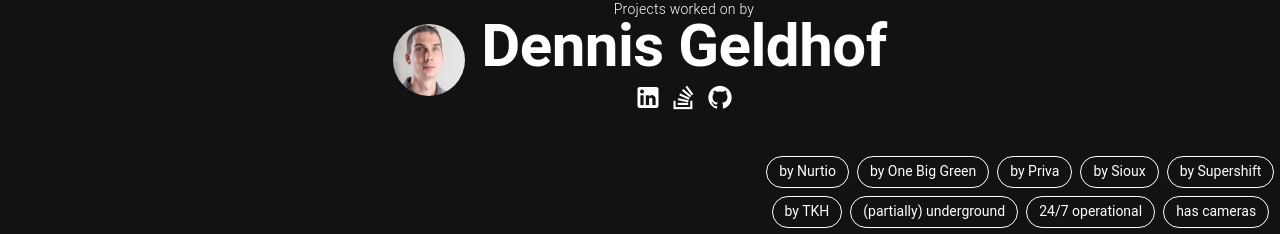
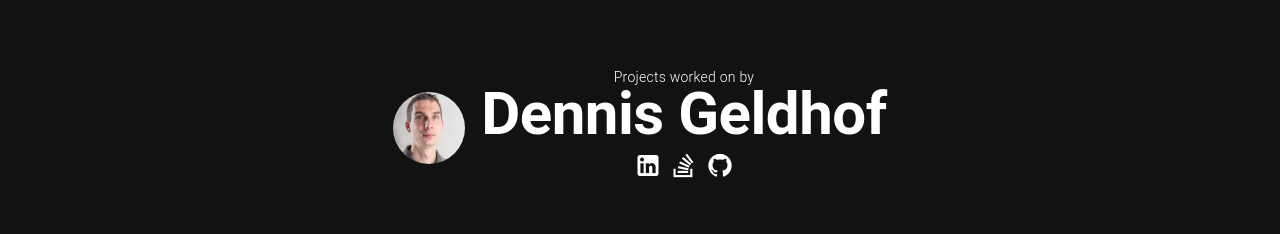
Before and after one commit to denxorz/portfolio, a Vue app: page / in a window 1280 px wide. Shown: the top 234 px of the page. Built offline with nearby package versions, Linux system fonts and the light colour scheme; a small style sheet from the web is missing.

Commit message:
Fix top margin

```diff
--- a/src/components/Overview.vue
+++ b/src/components/Overview.vue
@@ -1,7 +1,7 @@
 <template>
-  <v-container class="fill-height" :max-width="$vuetify.display.smAndDown ? '100vw' : '1440px'" style="padding: 0;">
+  <v-container class="fill-height fixed-top-margin" :max-width="$vuetify.display.smAndDown ? '100vw' : '1440px'" style="padding: 0;">
     <div class="mb-2">
-      <div class="d-flex flex-column flex-md-row align-center justify-center mb-8">
+      <div class="d-flex flex-column flex-md-row align-center justify-center mb-8 header-fixed-height">
         <v-avatar class="mr-0 mr-md-4 mb-2 mb-md-0" size="72px">
           <v-img height="72" src="/assets/projects/me.avif" />
         </v-avatar>
@@ -277,4 +277,10 @@ const projectsWithLayout = computed<Project[]>(() => {
 :global(body) {
   overflow-x: hidden;
 }
+.fixed-top-margin {
+  margin-top: 32px;
+}
+.header-fixed-height {
+  min-height: 160px;
+}
 </style>
```
